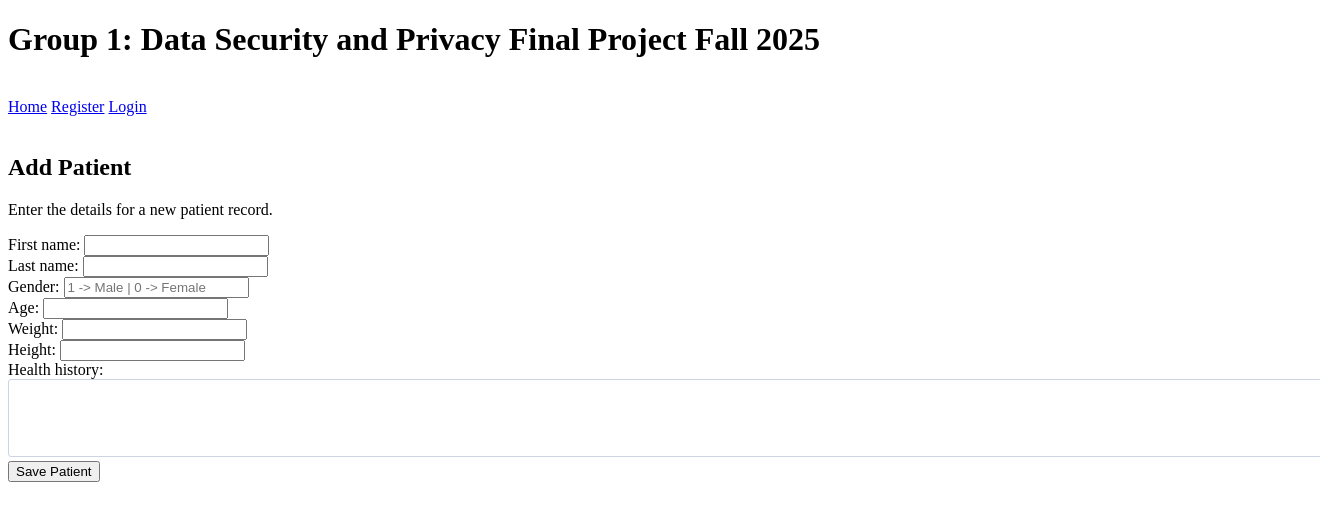
After one commit to n-widmer/DSP_Final, a Flask app: template templates/add_patient.html in a window 1320 px wide; the page is wider, and only the part inside the window is pictured. The commit adds this page. Shown: the top 521 px of that part. Run offline with Flask 3, Linux system fonts and the light colour scheme; the template is opened without the code that fills it, so the values that code supplies are empty; parts of the project's set-up code (start-up, migrations or seed data) failed here and were passed over; some libraries are stand-ins or nearby versions.

Commit message:
Group H can now add users to the patients table

```diff
--- a/app.py
+++ b/app.py
@@ -1,7 +1,7 @@
 import os
 import re
 
-from flask import Flask, render_template, request, session
+from flask import Flask, render_template, request, session, redirect, url_for
 from flask_mysqldb import MySQL
 from werkzeug.security import generate_password_hash, check_password_hash
 from dotenv import load_dotenv
@@ -156,6 +156,62 @@ def admin_page():
     return render_template("admin.html", username=username, group=group, patients=patients, show_names=show_names)
 
 
+@app.route("/add_patient", methods=['GET', 'POST'])
+def add_patient():
+    username = session.get('username')
+    group = session.get('group')
+
+    if not username or group != 'H':
+        message = 'Only group H can Modify patients table!'
+        return render_template("login.html", message=message)
+
+    if request.method == 'POST':
+        first_name = request.form['first_name']
+        last_name = request.form['last_name']
+        Gender = request.form['Gender']
+        Age = request.form['Age']
+        Weight = request.form['Weight']
+        Height = request.form['Height']
+        health_history = request.form['health_history']
+
+        #Check common errors?
+        errors = []
+        if not first_name:
+            errors.append('First name is required')
+        if not last_name:
+            errors.append("Last name is required")
+        if not Gender:
+            errors.append('Gender is required')
+
+        try:
+            weight_val = float(Weight)
+            height_val = float(Height)
+        except ValueError:
+            errors.append("Weight and height must be numbers")
+
+        if errors:
+            return render_template("add_patient.html", message=" ".join(errors), username=username, group=group)
+
+
+        #All error checks have cleared
+        #Generate insert query for Patients table
+
+        cursor = mysql.connection.cursor()
+        query = """
+        INSERT INTO Patients (first_name, last_name, Gender, Age, Weight, Height, health_history)
+        VALUES (%s, %s, %s, %s, %s, %s, %s)
+        """
+        cursor.execute(query, (first_name, last_name, Gender, Age, Weight, Height, health_history))
+        mysql.connection.commit()
+        cursor.close()
+
+
+        #Go back to table view to see results
+        return redirect(url_for('admin_page'))
+
+    return render_template("add_patient.html", username=username, group=group, message=None)
+
+
 @app.route("/logout", methods=['GET', 'POST'])
 def logout_user():
     session.clear()
--- a/templates/Admin.html
+++ b/templates/Admin.html
@@ -20,6 +20,12 @@
             </p>
         {% endif %}
     </header>
+
+     {% if group == 'H' %}
+     <div class="admin-action">
+        <a href="{{ url_for('add_patient') }}" class="admin-btn">Add Patient</a>
+     </div>
+     {% endif %}
 
     <div class="table-wrapper">
         <table class="patients-table">
--- /dev/null
+++ b/templates/add_patient.html
@@ -0,0 +1,55 @@
+{% extends 'index.html' %}
+
+{% block body %}
+<section class="content">
+    <div class="container">
+        <h1 class="headone">Add Patient</h1>
+        <p>Enter the details for a new patient record.</p>
+
+        {% if message %}
+            <div class="flash">{{ message }}</div>
+        {% endif %}
+
+        <form action="{{ url_for('add_patient') }}" method="POST">
+            <div class="form-group">
+                <label for="first_name">First name:</label>
+                <input type="text" id="first_name" name="first_name" required>
+            </div>
+
+            <div class="form-group">
+                <label for="last_name">Last name:</label>
+                <input type="text" id="last_name" name="last_name" required>
+            </div>
+
+            <div class="form-group">
+                <label for="gender">Gender:</label>
+                <input type="number" id="Gender" name="Gender" placeholder="1 -> Male | 0 -> Female" required>
+            </div>
+
+            <div class="form-group">
+                <label for="age">Age:</label>
+                <input type="number" id="Age" name="Age" min="0" required>
+            </div>
+
+            <div class="form-group">
+                <label for="weight">Weight:</label>
+                <input type="number" step="0.1" id="Weight" name="Weight" required>
+            </div>
+
+            <div class="form-group">
+                <label for="height">Height:</label>
+                <input type="number" step="0.1" id="Height" name="Height" required>
+            </div>
+
+            <div class="form-group">
+                <label for="health_history">Health history:</label>
+                <textarea id="health_history" name="health_history" rows="4" style="width: 100%; padding: 8px; border: 1px solid #cbd5e1; border-radius: 3px;"></textarea>
+            </div>
+
+            <div class="form-group">
+                <input type="submit" value="Save Patient">
+            </div>
+        </form>
+    </div>
+</section>
+{% endblock %}
```
Also changed, not shown: static/admin_table.css (+19 -0 lines).
